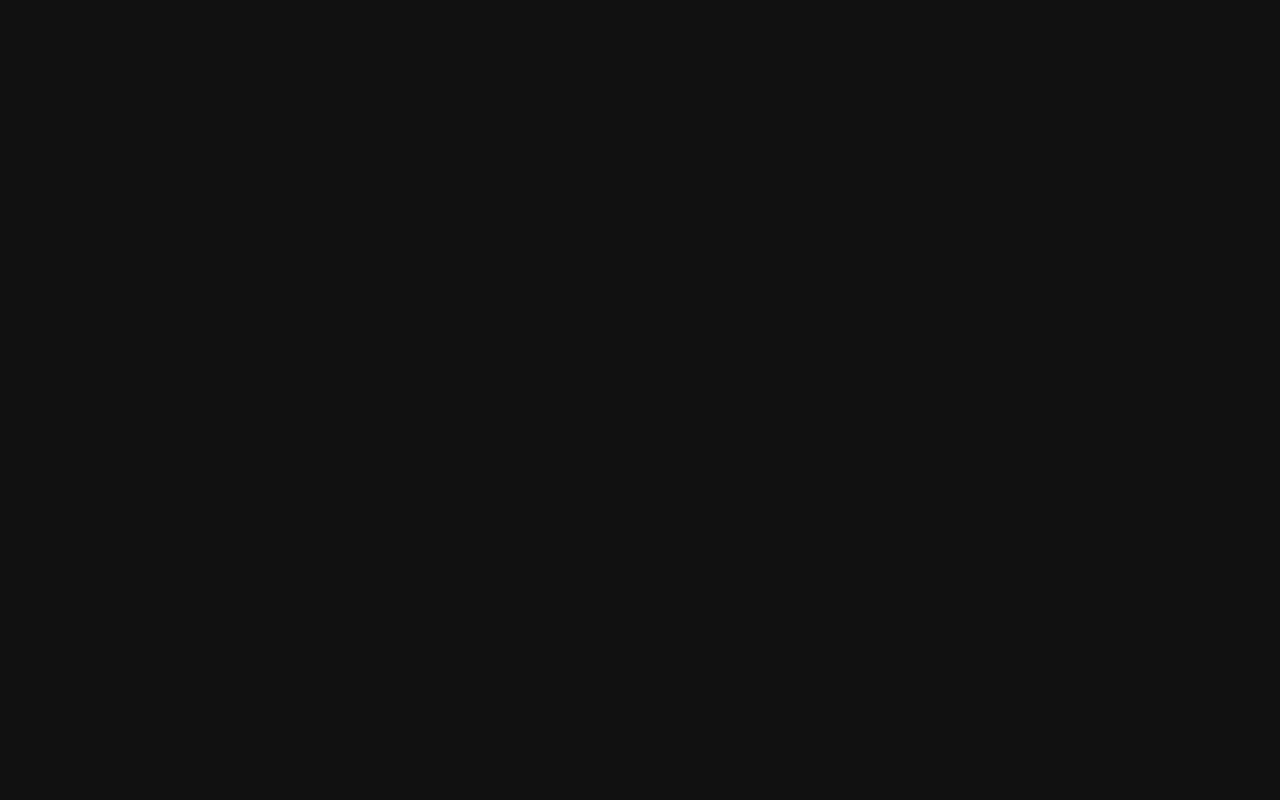
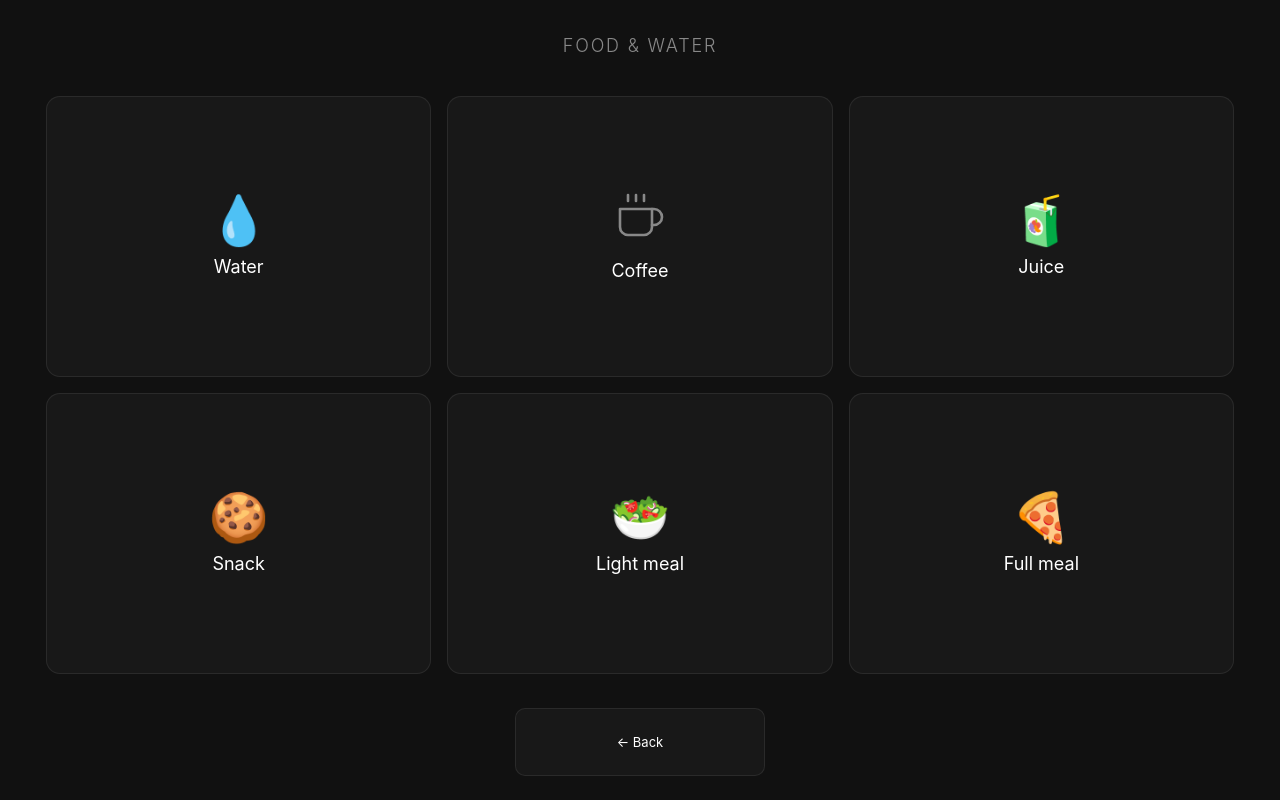
Before and after one commit to alekmiltenov/Voxen, a React (Vite) app in the folder frontend/: page /food-and-water in a window 1280 px wide. Before the commit this address had no page. Built offline with nearby package versions, Linux system fonts and the light colour scheme.

Commit message:
Add food & water page

```diff
--- a/frontend/src/App.jsx
+++ b/frontend/src/App.jsx
@@ -6,6 +6,7 @@ import Actions     from "./pages/Actions";
 import Keyboard    from "./pages/Keyboard";
 import AIChat      from "./pages/AIChat";
 import Pain        from "./pages/Pain";
+import FoodAndWater   from "./pages/FoodAndWater";
 import CaretakerDashboard from "./pages/caretaker/CaretakerDashboard";
 import { InputControlProvider, useInputControl } from "./pages/InputControlContextV2";
 import Settings from "./pages/Settings";
@@ -24,6 +25,7 @@ function AppContent() {
         <Route path="/compose"     element={<Compose />} />
         <Route path="/actions"     element={<Actions />} />
         <Route path="/pain"        element={<Pain />} />
+        <Route path="/food-and-water"  element={<FoodAndWater />} />
         <Route path="/keyboard"    element={<Keyboard />} />
         <Route path="/ai-chat"     element={<AIChat />} />
         <Route path="/caretaker"   element={<CaretakerDashboard />} />
--- a/frontend/src/pages/Actions.jsx
+++ b/frontend/src/pages/Actions.jsx
@@ -122,8 +122,8 @@ export default function Actions() {
   const setSel = (v) => { selRef.current = v; setSelIdx(v); };
 
   const runAction = async (id) => {
-    if (id === 1) return;  // Call caregiver disabled
     setStatus(null);
+    if (id === 1) { navigate("/food-and-water"); return; }
     if (id === 3) { navigate("/ai-chat"); return; }
     if (id === 4) { navigate("/pain"); return; }
     try {
@@ -142,7 +142,7 @@ export default function Actions() {
       if (mode === "head") {
         if (cmd === "LEFT")    setSel(Math.max(0, selRef.current - 1));
         if (cmd === "RIGHT")   setSel(Math.min(ACTIONS.length - 1, selRef.current + 1));
-        if (cmd === "FORWARD" && ACTIONS[selRef.current].id !== 1) runAction(ACTIONS[selRef.current].id);
+        if (cmd === "FORWARD") runAction(ACTIONS[selRef.current].id);
         if (cmd === "BACK")    navigate("/");
       } else {
         // eyes: 2D grid nav with dwell-to-confirm
@@ -161,13 +161,13 @@ export default function Actions() {
         if (d.idx === newIdx && !d.fired) {
           if (Date.now() - d.start >= 2000) {
             d.fired = true;
-            if (ACTIONS[newIdx].id !== 1) runAction(ACTIONS[newIdx].id);
+            runAction(ACTIONS[newIdx].id);
           }
         } else if (d.idx !== newIdx) {
           dwellRef.current = { idx: newIdx, start: Date.now(), fired: false };
         }
 
-        if (cmd === "FORWARD" && ACTIONS[selRef.current].id !== 1) runAction(ACTIONS[selRef.current].id);
+        if (cmd === "FORWARD") runAction(ACTIONS[selRef.current].id);
       }
     });
     return () => unregister();
@@ -236,7 +236,7 @@ export default function Actions() {
                   e.currentTarget.style.background = "#0f0f0f";
                 }
               }}
-              onClick={() => a.id !== 1 && runAction(a.id)}
+              onClick={() => runAction(a.id)}
             >
               <div style={s.iconBox}><ActionIcon id={a.id} /></div>
               <span style={{ ...s.label, color: theme.title }}>{a.label}</span>
--- /dev/null
+++ b/frontend/src/pages/FoodAndWater.jsx
@@ -0,0 +1,334 @@
+import { useState, useCallback, useMemo, useEffect, useRef } from "react";
+import { useNavigate } from "react-router-dom";
+import { useInputControl } from "./InputControlContextV2";
+import { GazeIndicator } from "../components/EyeTrackingDebug";
+
+const FOOD_OPTIONS = [
+  { id: "water", label: "Water", icon: "💧", tts: "I would like some water" },
+  { id: "coffee", label: "Coffee", icon: "svg", tts: "I would like some coffee" },
+  { id: "juice", label: "Juice", icon: "🧃", tts: "I would like some juice" },
+  { id: "snack", label: "Snack", icon: "🍪", tts: "I would like a snack" },
+  { id: "light-meal", label: "Light meal", icon: "🥗", tts: "I would like a light meal" },
+  { id: "full-meal", label: "Full meal", icon: "🍕", tts: "I would like a full meal" },
+];
+
+function FoodIcon({ option }) {
+  if (option.icon === "svg") {
+    return (
+      <svg
+        viewBox="0 0 24 24"
+        fill="none"
+        stroke="#888888"
+        strokeWidth="1.3"
+        strokeLinecap="round"
+        strokeLinejoin="round"
+        width="48"
+        height="48"
+      >
+        <path d="M18 8h1a4 4 0 010 8h-1" />
+        <path d="M2 8h16v9a4 4 0 01-4 4H6a4 4 0 01-4-4V8z" />
+        <line x1="6" y1="1" x2="6" y2="4" />
+        <line x1="10" y1="1" x2="10" y2="4" />
+        <line x1="14" y1="1" x2="14" y2="4" />
+      </svg>
+    );
+  }
+  return <>{option.icon}</>;
+}
+
+export default function FoodAndWater() {
+  const navigate = useNavigate();
+  const { enabled, register, unregister, mode, eyeDebug, cnnDebug, headDebug } = useInputControl();
+
+  const [selIdx, setSelIdx] = useState(0);
+  const [hoveredId, setHoveredId] = useState(null);
+  const selRef = useRef(0);
+
+  const setSel = useCallback((next) => {
+    selRef.current = next;
+    setSelIdx(next);
+  }, []);
+
+  const handleSelect = useCallback((option) => {
+    if (window.speechSynthesis) {
+      window.speechSynthesis.cancel();
+      window.speechSynthesis.speak(new SpeechSynthesisUtterance(option.tts));
+    }
+  }, []);
+
+  // Build interactive items
+  const interactiveItems = useMemo(() => {
+    const items = [];
+    FOOD_OPTIONS.forEach((option) => {
+      items.push({
+        id: option.id,
+        label: option.label,
+        run: () => handleSelect(option),
+      });
+    });
+    items.push({ id: "action-back", run: () => navigate("/actions") });
+    return items;
+  }, [handleSelect, navigate]);
+
+  // Build ID to index map
+  const indexById = useMemo(() => {
+    const map = {};
+    interactiveItems.forEach((item, idx) => {
+      map[item.id] = idx;
+    });
+    return map;
+  }, [interactiveItems]);
+
+  // Build grid navigation (3 columns for food, 1 column centered for back)
+  const navRows = useMemo(() => {
+    const rows = [];
+    const foodIds = FOOD_OPTIONS.map((opt) => opt.id);
+
+    // 3x2 grid for food options
+    for (let i = 0; i < foodIds.length; i += 3) {
+      rows.push(foodIds.slice(i, i + 3));
+    }
+
+    // Back button row
+    rows.push(["action-back"]);
+    return rows;
+  }, []);
+
+  // Build position map
+  const positionById = useMemo(() => {
+    const map = {};
+    navRows.forEach((row, rowIdx) => {
+      row.forEach((id, colIdx) => {
+        map[id] = { row: rowIdx, col: colIdx };
+      });
+    });
+    return map;
+  }, [navRows]);
+
+  useEffect(() => {
+    if (!interactiveItems.length) return;
+    if (selRef.current > interactiveItems.length - 1) {
+      setSel(0);
+    }
+  }, [interactiveItems.length, setSel]);
+
+  useEffect(() => {
+    register((cmd) => {
+      const total = interactiveItems.length;
+      if (!total) return;
+
+      const current = selRef.current;
+      const currentId = interactiveItems[current]?.id;
+      const currentPos = currentId ? positionById[currentId] : null;
+
+      if (cmd === "BACK") {
+        navigate("/actions");
+        return;
+      }
+
+      if (cmd === "FORWARD") {
+        interactiveItems[current]?.run?.();
+        return;
+      }
+
+      if (!currentPos) return;
+
+      const moveTo = (rowIdx, colIdx) => {
+        const rowItems = navRows[rowIdx];
+        if (!rowItems?.length) return;
+
+        const targetCol = Math.max(0, Math.min(colIdx, rowItems.length - 1));
+        const targetId = rowItems[targetCol];
+        const targetIdx = indexById[targetId];
+        if (Number.isInteger(targetIdx)) {
+          setSel(targetIdx);
+        }
+      };
+
+      if (cmd === "LEFT") {
+        const rowItems = navRows[currentPos.row];
+        if (!rowItems?.length) return;
+        if (currentPos.col > 0) {
+          moveTo(currentPos.row, currentPos.col - 1);
+        }
+        return;
+      }
+
+      if (cmd === "RIGHT") {
+        const rowItems = navRows[currentPos.row];
+        if (!rowItems?.length) return;
+        if (currentPos.col < rowItems.length - 1) {
+          moveTo(currentPos.row, currentPos.col + 1);
+        }
+        return;
+      }
+
+      if (cmd === "UP") {
+        const nextRow = Math.max(0, currentPos.row - 1);
+        if (nextRow !== currentPos.row) {
+          moveTo(nextRow, currentPos.col);
+        }
+        return;
+      }
+
+      if (cmd === "DOWN") {
+        const nextRow = Math.min(navRows.length - 1, currentPos.row + 1);
+        if (nextRow !== currentPos.row) {
+          moveTo(nextRow, currentPos.col);
+        }
+      }
+    });
+
+    return () => unregister();
+  }, [indexById, interactiveItems, navRows, navigate, positionById, register, setSel, unregister]);
+
+  return (
+    <div style={s.page}>
+      <div style={s.topBar}>
+        <span style={s.title}>FOOD & WATER</span>
+      </div>
+
+      <div style={s.gridContainer}>
+        {FOOD_OPTIONS.map((option, idx) => {
+          const isSelected = enabled && selIdx === idx;
+          const isHovered = hoveredId === option.id;
+
+          return (
+            <button
+              key={option.id}
+              style={{
+                ...s.foodCard,
+                ...(isSelected || isHovered ? s.foodCardActive : {}),
+              }}
+              onMouseEnter={() => setHoveredId(option.id)}
+              onMouseLeave={() => setHoveredId(null)}
+              onClick={() => {
+                setSel(idx);
+                handleSelect(option);
+              }}
+            >
+              <div style={s.cardIcon}>
+                <FoodIcon option={option} />
+              </div>
+              <div style={s.cardLabel}>{option.label}</div>
+            </button>
+          );
+        })}
+      </div>
+
+      <div style={s.actionRow}>
+        <button
+          style={{
+            ...s.backBtn,
+            ...((enabled && indexById["action-back"] === selIdx) || hoveredId === "action-back"
+              ? s.actionBtnActive
+              : {}),
+          }}
+          onMouseEnter={() => setHoveredId("action-back")}
+          onMouseLeave={() => setHoveredId(null)}
+          onClick={() => navigate("/actions")}
+        >
+          ← Back
+        </button>
+      </div>
+
+      {mode === "eyes" && eyeDebug && <GazeIndicator debug={eyeDebug} />}
+      {mode === "cnn" && cnnDebug && <GazeIndicator debug={cnnDebug} />}
+      {mode === "head" && headDebug && <GazeIndicator debug={headDebug} />}
+    </div>
+  );
+}
+
+const s = {
+  page: {
+    minHeight: "100vh",
+    width: "100vw",
+    boxSizing: "border-box",
+    background: "#111111",
+    padding: "16px",
+    display: "flex",
+    flexDirection: "column",
+    gap: "14px",
+  },
+  topBar: {
+    display: "flex",
+    alignItems: "center",
+    justifyContent: "center",
+    height: "34px",
+    marginTop: "12px",
+  },
+  title: {
+    fontSize: "18px",
+    fontWeight: "300",
+    color: "rgba(255,255,255,0.5)",
+    letterSpacing: "0.1em",
+    textTransform: "uppercase",
+  },
+  gridContainer: {
+    display: "grid",
+    gridTemplateColumns: "repeat(3, 1fr)",
+    gap: "16px",
+    padding: "20px 30px",
+    flex: 1,
+  },
+  foodCard: {
+    padding: "20px",
+    borderRadius: "14px",
+    borderWidth: "1px",
+    borderStyle: "solid",
+    borderColor: "rgba(255,255,255,0.08)",
+    background: "rgba(255,255,255,0.03)",
+    color: "#ffffff",
+    cursor: "pointer",
+    display: "flex",
+    flexDirection: "column",
+    alignItems: "center",
+    justifyContent: "center",
+    gap: "12px",
+    transition: "border-color 0.12s ease-out, background 0.12s ease-out",
+    minHeight: "140px",
+  },
+  foodCardActive: {
+    borderColor: "rgba(255,255,255,0.4)",
+    background: "rgba(255,255,255,0.08)",
+  },
+  cardIcon: {
+    fontSize: "48px",
+    lineHeight: 1,
+  },
+  cardLabel: {
+    fontSize: "18px",
+    fontWeight: 400,
+    textAlign: "center",
+  },
+  actionRow: {
+    display: "flex",
+    justifyContent: "center",
+    padding: "0 30px 8px 30px",
+    marginTop: "auto",
+  },
+  backBtn: {
+    background: "rgba(255,255,255,0.03)",
+    borderWidth: "1px",
+    borderStyle: "solid",
+    borderColor: "rgba(255,255,255,0.08)",
+    borderRadius: "10px",
+    color: "#ffffff",
+    fontSize: "13px",
+    fontWeight: 400,
+    padding: "0",
+    height: "68px",
+    minWidth: "250px",
+    cursor: "pointer",
+    display: "flex",
+    flexDirection: "row",
+    alignItems: "center",
+    justifyContent: "center",
+    gap: "10px",
+    transition: "border-color 0.12s ease-out, background 0.12s ease-out, color 0.12s ease-out",
+  },
+  actionBtnActive: {
+    borderColor: "rgba(255,255,255,0.4)",
+    background: "rgba(255,255,255,0.08)",
+  },
+};
```
